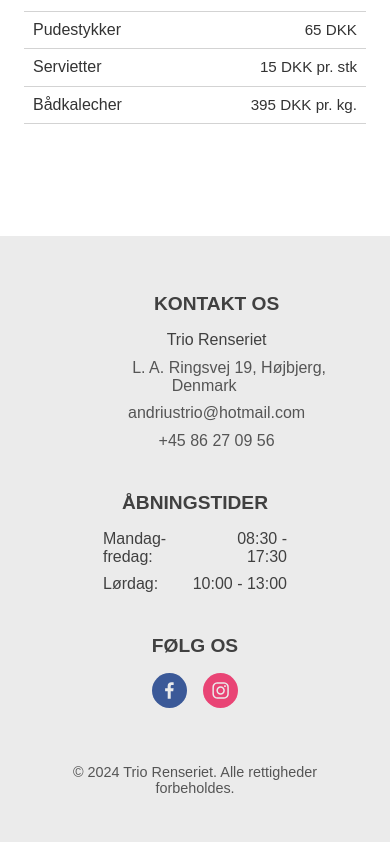
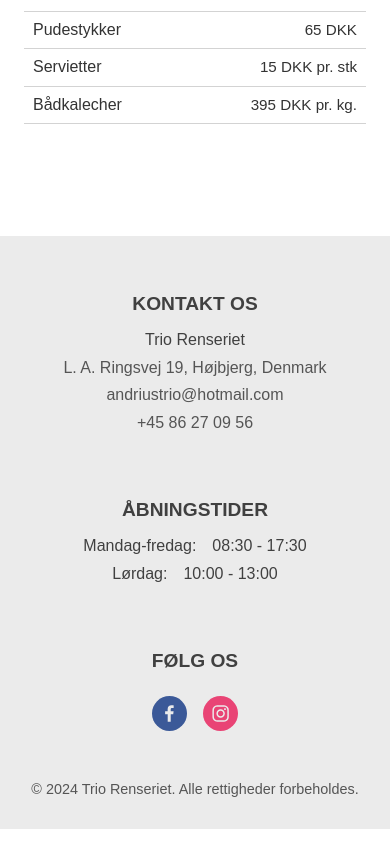
Before and after one commit to Laurapav1/trio-renseri, a Next.js app: page /priser in a window 390 px wide. Shown: the part 2583-3425 px from the top of the page. Built offline with nearby package versions, Linux system fonts and the light colour scheme.

Commit message:
try to fix grey part under hero section and try to center footer properly on mobile

```diff
--- a/app/components/footer/footer.module.css
+++ b/app/components/footer/footer.module.css
@@ -1,20 +1,22 @@
 .footer {
   background-color: hsl(0, 0%, 92%);
-  padding: 2rem;
+  padding: 2rem 1rem;
   text-align: center;
 }
 
 .footerContent {
   display: flex;
-  max-width: 80vw;
-  margin: 0 auto;
   flex-wrap: wrap;
-  margin-bottom: 2rem;
+  gap: 2rem; /* spacing between sections */
+  max-width: 1080px; /* concrete max width */
+  margin: 0 auto 2rem auto;
+  justify-content: center; /* center sections when wrapping */
 }
 
 .footerSection {
-  flex: 1;
-  margin: 0 4rem;
+  flex: 1 1 280px; /* flexible, but don’t shrink too narrow */
+  margin: 0;
+  text-align: center;
 }
 
 .footerSection h4 {
@@ -23,50 +25,68 @@
   font-size: 1.2rem;
 }
 
+.footerSection ul {
+  list-style: none;
+  padding: 0;
+  margin: 0;
+}
+
 .footerSection li {
   margin-bottom: 0.6rem;
 }
 
-.footerSection a {
+/* Override global link styles inside footer */
+.footer a {
   color: #555;
   text-decoration: none;
+  padding: 0; /* remove global padding */
+  border-radius: 0; /* reset */
 }
 
-.footerSection a:hover {
+.footer a:hover {
   color: #000;
 }
 
 .socialIcon {
   margin: 0.5rem;
-  margin-top: 0;
   height: 35px !important;
   width: 35px !important;
-  padding: 0px;
 }
 
 .socialIcon:hover {
   filter: brightness(110%);
 }
 
-.footerSection ul {
-  list-style-type: none;
-  padding: 0;
+/* Opening hours formatting */
+.hoursContainer .openingHours {
+  display: grid;
+  grid-template-columns: auto auto;
+  gap: 0.4rem 1rem;
+  justify-content: center;
+  align-items: baseline;
 }
 
-.footerSection .openingHours {
-  display: flex;
-  justify-content: space-between;
+.hoursContainer .day {
+  text-align: right;
 }
 
-.footerSection .day {
+.hoursContainer .time {
   text-align: left;
-}
-
-.footerSection .time {
-  text-align: right;
 }
 
 .footerBottomText {
   color: #555;
   font-size: 0.9rem;
+  margin: 0;
+  padding-bottom: env(
+    safe-area-inset-bottom
+  ); /* avoid clash with iOS home bar */
 }
+
+/* Extra mobile refinement */
+@media (max-width: 380px) {
+  .hoursContainer .openingHours {
+    grid-template-columns: 1fr;
+    justify-items: center;
+  }
+}
```
Also changed, not shown: app/page.module.css (+7 -1 lines).
